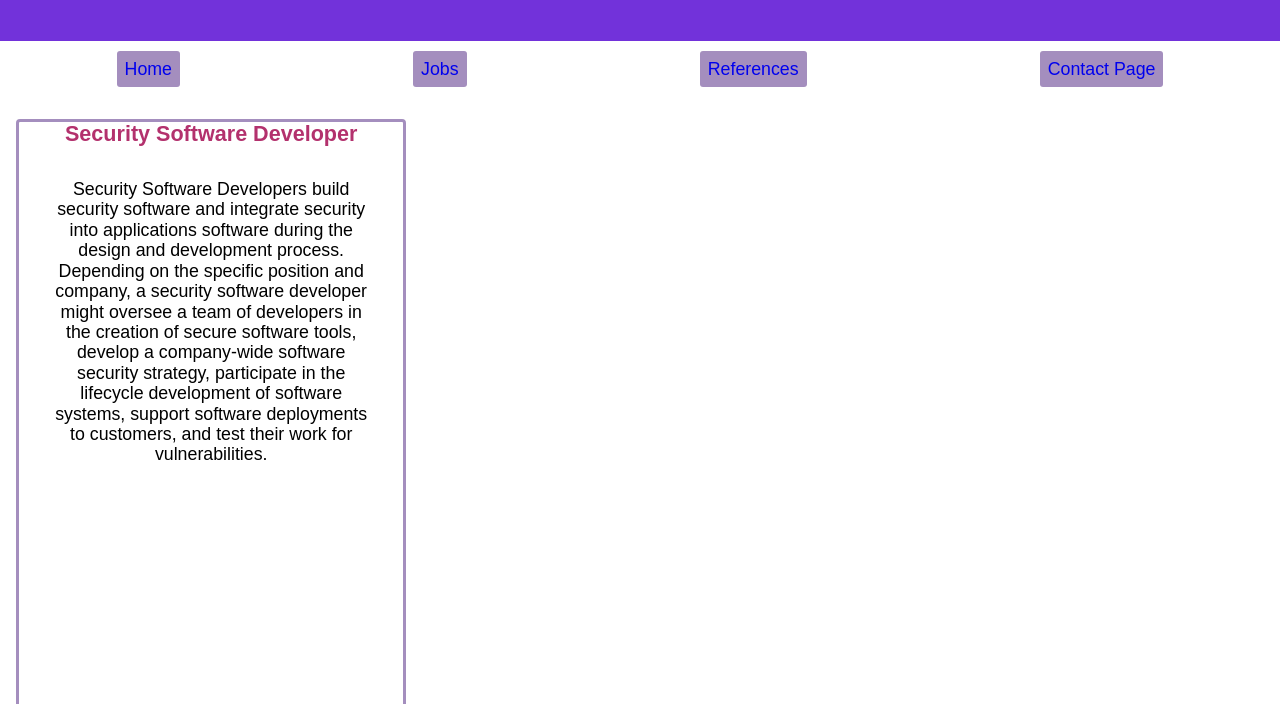
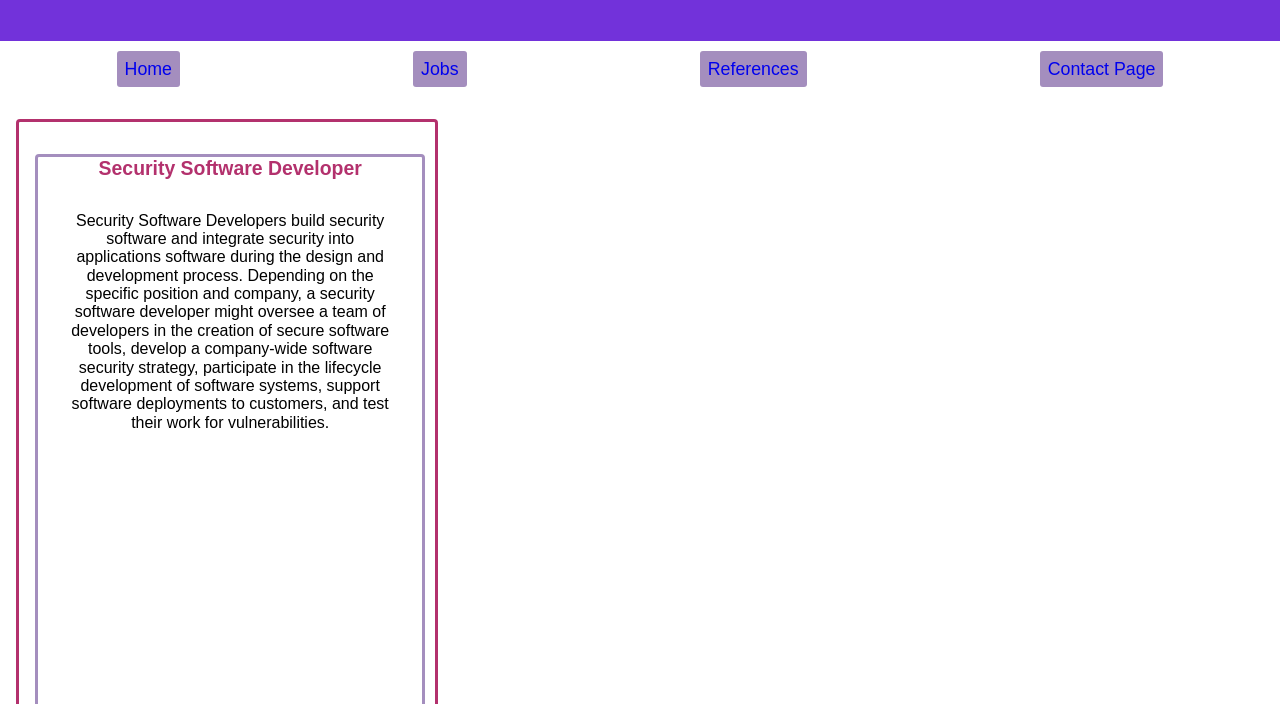
Before and after one commit to sabi-coder/capstone, a plain HTML site: page Jobs/index.html in a window 1280 px wide. Shown: the part 96-800 px from the top of the page. Drawn offline with nearby package versions, Linux system fonts and the light colour scheme.

Commit message:
:lipstick: added class selector for jobs tab

```diff
--- a/style.css
+++ b/style.css
@@ -139,6 +139,9 @@ footer {
   padding: .5rem;
 }
 
+.flex--wrap {
+  flex-wrap: wrap;
+}
 
 .justify-center {
   justify-content: center;
@@ -156,13 +159,20 @@ footer {
   text-align: center;
 }
 
-/* We set a breakpoint of 768px. */
 @media screen and (min-width: 768px) {
   .flex--sm {
-    /* By default, flexbox puts all the children in a row. */
     display: flex;
+    font-size: 30px;
+    }
+
+  #poop > div{
+    width: 33vw;
+    border: solid 3px var(--text-secondary-color);
+    border-radius: 0.25rem;
+    margin: 2rem 1rem;
+    font-size: .9em;
+    }
   }
-}
 
 @media screen and (min-width: 885px) {
   #hero {
```
